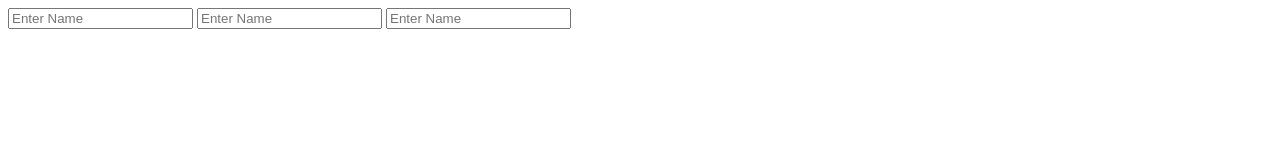
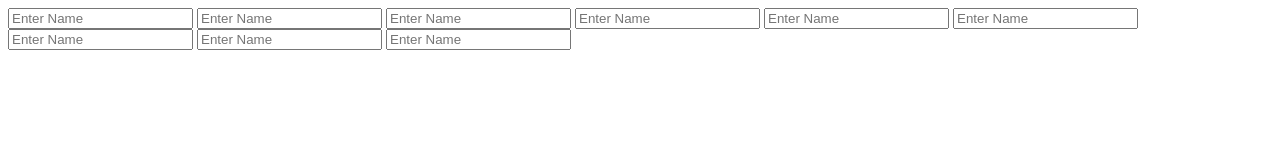
Before and after one commit to thiraviyam123/test, a plain HTML site: page lokesh.html in a window 1280 px wide. Drawn offline with Linux system fonts and the light colour scheme.

Commit message:
new added

```diff
--- a/lokesh.html
+++ b/lokesh.html
@@ -16,6 +16,26 @@
         </label>
             <input type="text" placeholder="Enter Name">
         </label>
+        <label for="name">
+            <input type="text" placeholder="Enter Name">
+        </label>
+        <label for="name">
+            <label for="name">
+                <input type="text" placeholder="Enter Name">
+            </label>
+        </label>
+            <input type="text" placeholder="Enter Name">
+        </label>
+        <label for="name">
+            <input type="text" placeholder="Enter Name">
+        </label>
+        <label for="name">
+            <label for="name">
+                <input type="text" placeholder="Enter Name">
+            </label>
+        </label>
+            <input type="text" placeholder="Enter Name">
+        </label>
     </div>
 </body>
 </html>
```
